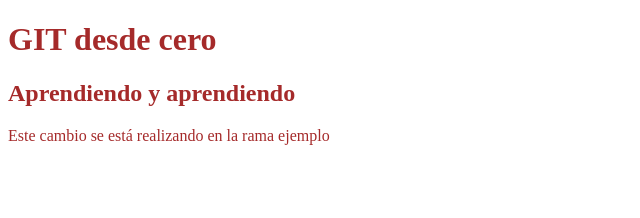
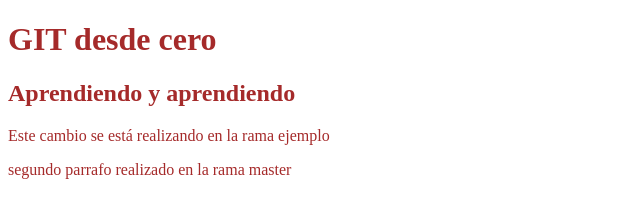
Before and after one commit to Patricio104/aprendiendogit, a plain HTML site: page index.html in a window 1280 px wide. Shown: the whole page, without its empty margins (0-640 px from the left). Drawn offline with Linux system fonts and the light colour scheme.

Commit message:
segundo parrafo master

```diff
--- a/index.html
+++ b/index.html
@@ -11,6 +11,7 @@
 		<h1>GIT desde cero</h1>
 		<h2>Aprendiendo y aprendiendo</h2>
 		<p>Este cambio se está realizando en la rama ejemplo</p>
+		<p>segundo parrafo realizado en la rama master</p>
 	</header>
 
 </body>
```
